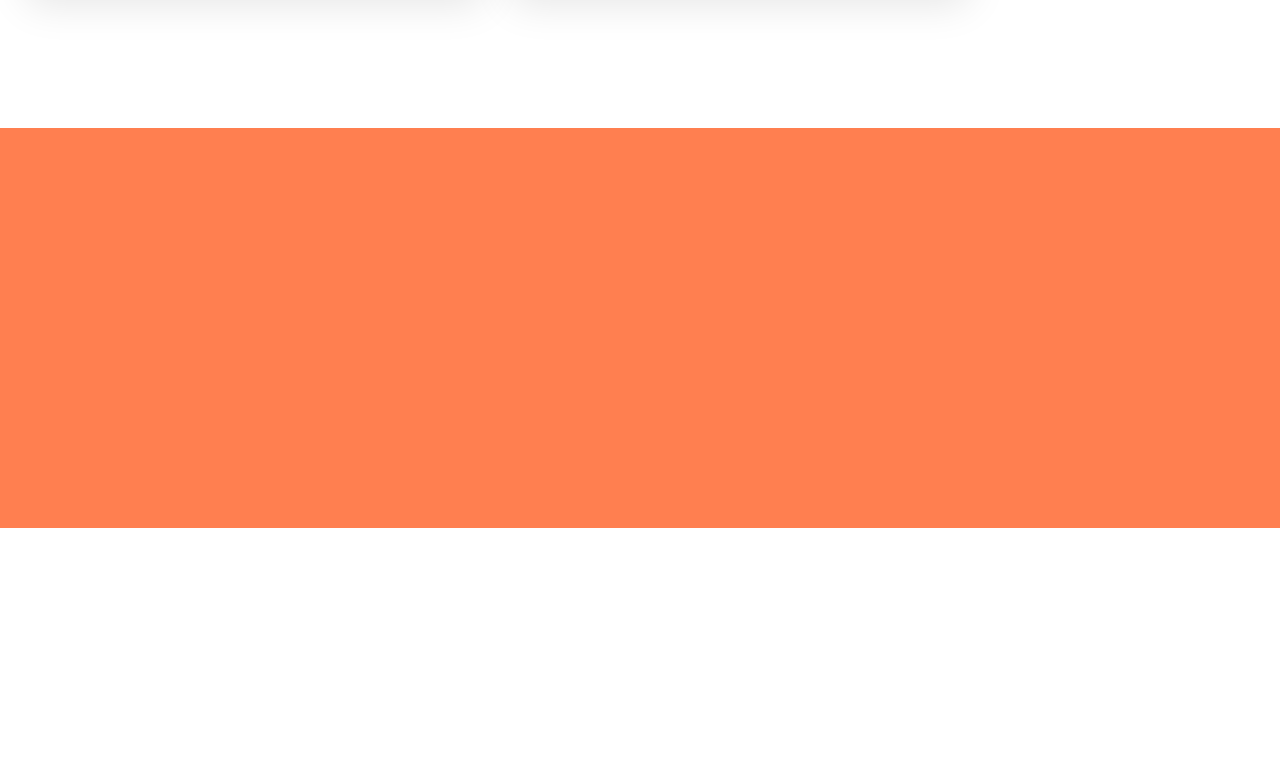
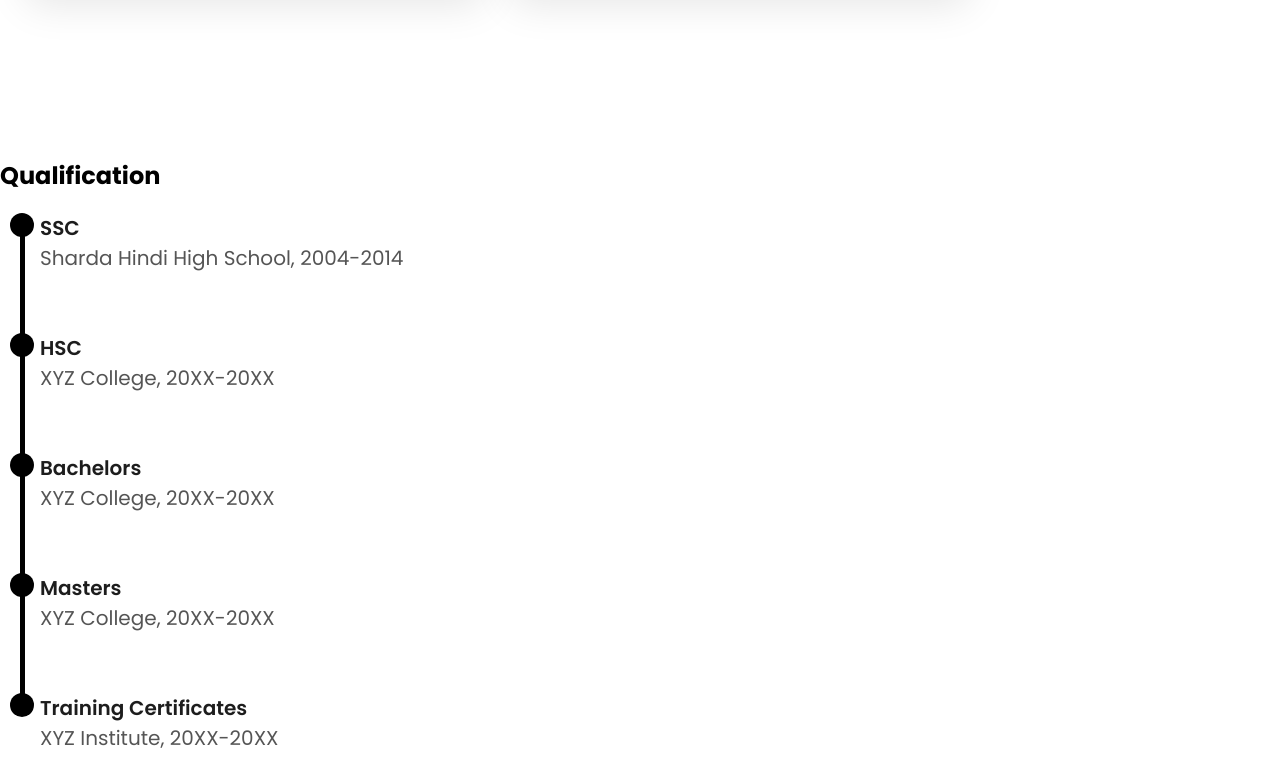
Before and after one commit to Maheboob7699/Portfolio_Website, a plain HTML site: page index.html in a window 1280 px wide. Shown: the part 2842-3610 px from the top of the page. Before the commit the page ends 3370 px from the top, so only its background shows below. Drawn offline with Linux system fonts and the light colour scheme.

Commit message:
Portfolio

```diff
--- a/Assets/index.css
+++ b/Assets/index.css
@@ -473,7 +473,67 @@ margin-right: 10px;
 
 /* qualification */
 .qualification{
-    background-color: coral;
-    height: 400px;
-    width: 100%;
+    width: 1122px;
+    height: 640px;
 }
+
+.qualification h2{
+    padding-top: 30px;
+}
+
+.education{
+    width: 455px;
+    height: 640px;
+}
+
+.education-list{
+   display: flex;
+    flex-direction: column;
+    align-items: flex-start;
+    gap: 40px;
+    padding-left: 40px;
+    width: 600px;
+    height: 500px;
+
+}
+
+.education-list-item{
+    position: relative;
+    /* height: 300px;
+    width: 300px;
+    background-color: blueviolet; */
+
+}
+
+.education-list-item h4{
+    color: #1D1D1D;
+    padding-top: 20px;
+    font-size: 20px;
+    font-weight: 600;
+}
+.education-list-item p{
+    color: #555;
+    font-size: 20px;
+    font-weight: 400;
+}
+.education-list-item i{
+    position: absolute;
+    left: -30px;
+    top: 20px;
+
+    width: 24px;
+    height: 24px;
+    border-radius: 50%;
+    background-color: #000;
+}
+
+
+.education-list-item div{
+    position: absolute;
+    left: -20px;
+    top: 42px;
+    width: 5px;
+    height: 125%;
+    background-color: #000;
+
+}
--- a/index.html
+++ b/index.html
@@ -281,7 +281,45 @@
 
     <!-- Qualification -->
 
- <div class="qualification"></div>
+ <div class="qualification">
+        <h2>Qualification</h2>
+                <div class="education-list">
+                    <div class="education-list-item">
+                        <h4>SSC</h4>
+                        <p>Sharda Hindi High School, 2004-2014</p>
+                        <i></i> <!--for dot  -->
+                        <div></div> <!--for vertical line> -->
+                    </div>
+                    <div class="education-list-item">
+                        <h4>HSC</h4>
+                        <p>XYZ College, 20XX-20XX</p>
+                        <i></i> <!--for dot  -->
+                        <div></div> <!--for vertical line> -->
+                    </div>
+                    <div class="education-list-item">
+                        <h4>Bachelors </h4>
+                        <p>XYZ College, 20XX-20XX</p>
+                        <i></i> <!--for dot  -->
+                        <div></div> <!--for vertical line> -->
+                    </div>
+                    <div class="education-list-item">
+                        <h4>Masters</h4>
+                        <p>XYZ College, 20XX-20XX</p>
+                        <i></i> <!--for dot  -->
+                        <div></div> <!--for vertical line> -->
+                    </div>
+                    <div class="education-list-item">
+                        <h4>Training Certificates</h4>
+                        <p>XYZ Institute, 20XX-20XX</p>
+                        <i class="dot"></i> <!--for dot  -->
+
+                    </div>
+                </div>
+
+
+
+
+ </div>
 
 
 
```
